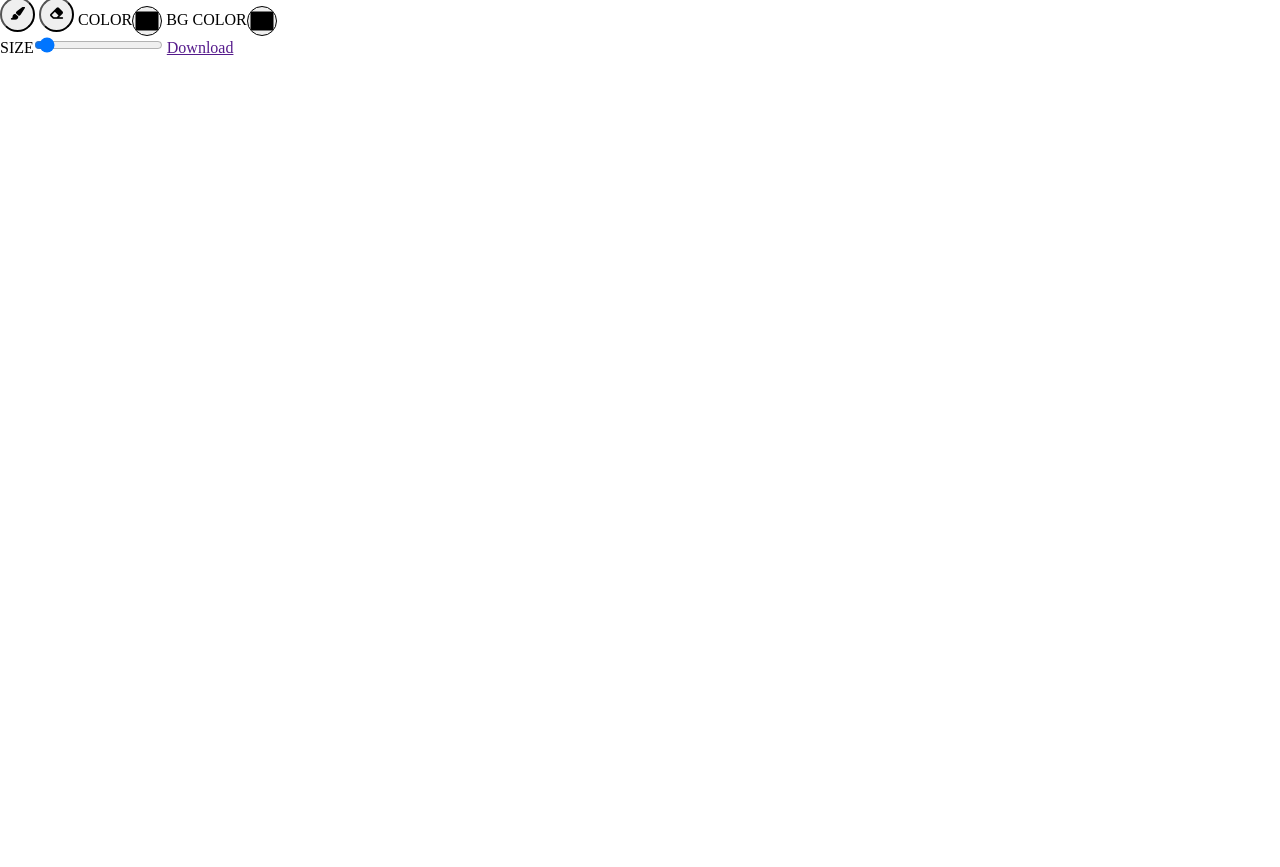
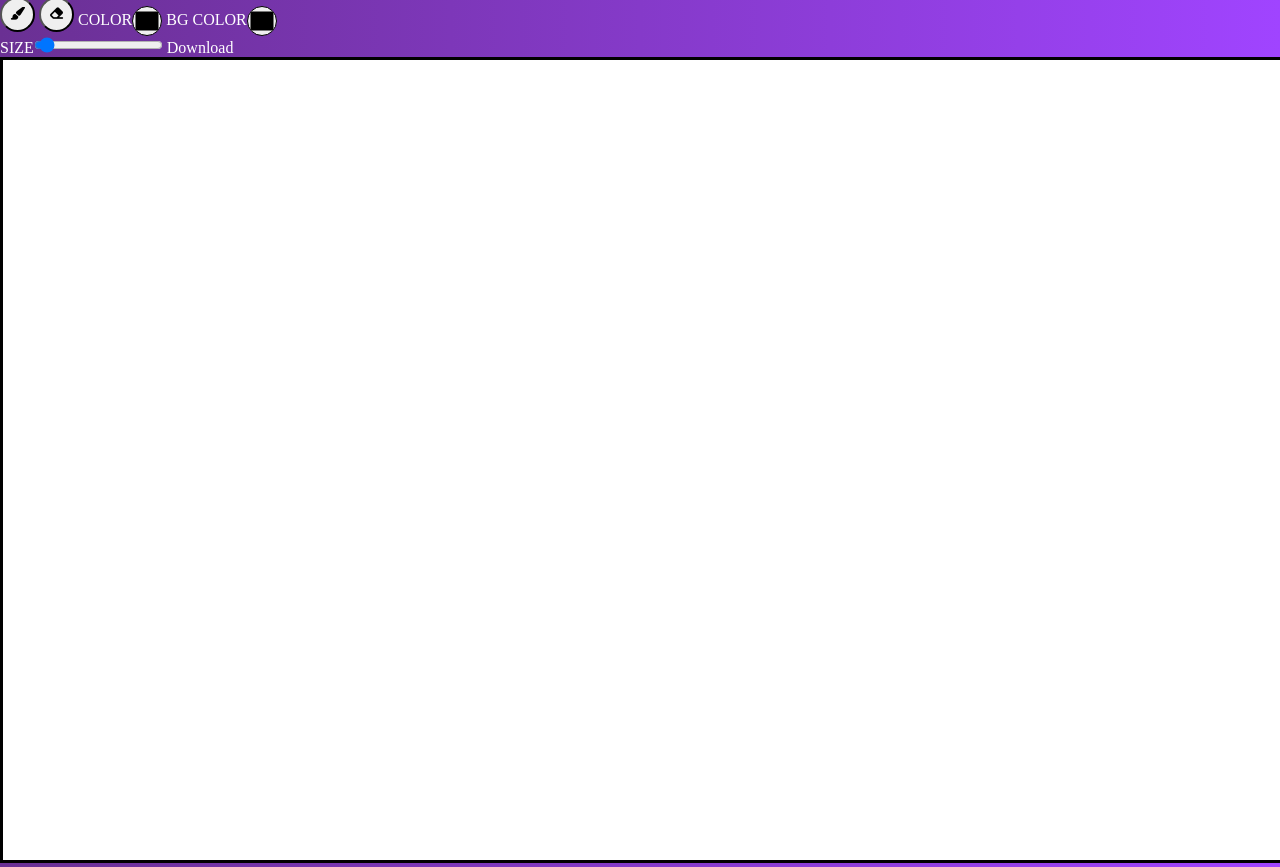
Before and after one commit to CALEB789/drawing-app, a plain HTML site: page index.html in a window 1280 px wide. Drawn offline with Linux system fonts and the light colour scheme.

Commit message:
Update style.css

```diff
--- a/style.css
+++ b/style.css
@@ -5,10 +5,18 @@
 }
 body{
   overflow:hidden;
-  background-color: transparent;
+  background-image:linear-gradient(to right,#6a3093,#a044ff);
+  color:#fff;
+}
+a{
+text-decoration:none;
+color:#fff;
 }
 #cnv{
   background-color:#fff;
+  border:3px solid black;
+  transform:translate(-50% -50%);
+
 }
 #color{
   border-radius:30px;
```
